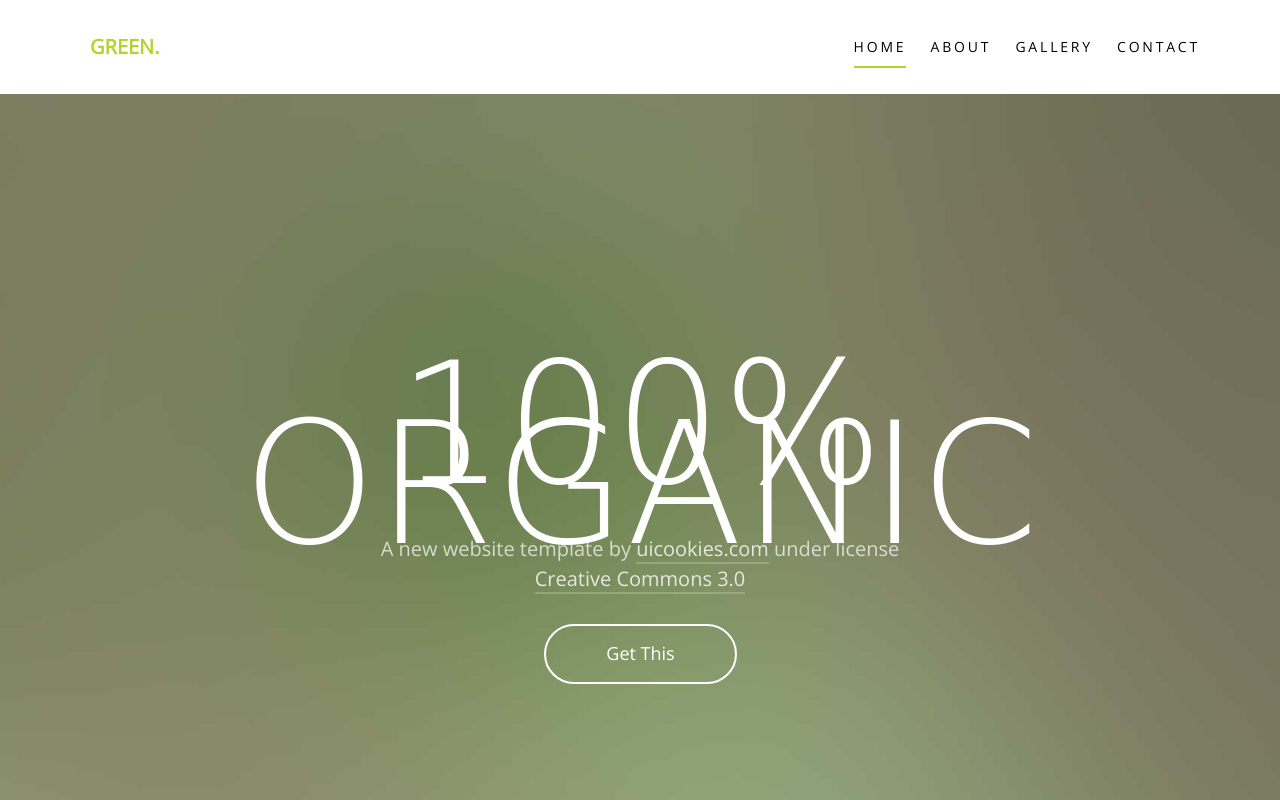
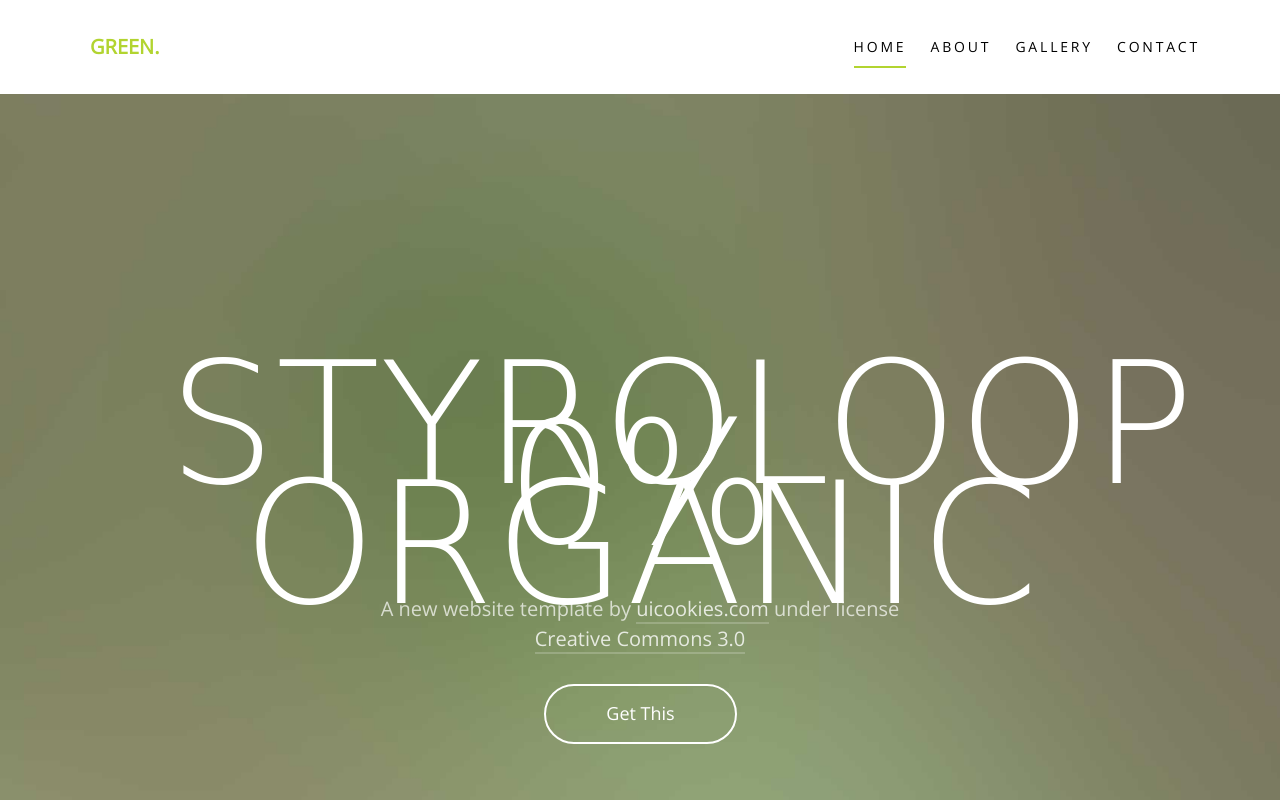
Before and after one commit to isafarfan/styroloop.com, a website: page index.html in a window 1280 px wide. Shown: the top 800 px of the page. Drawn offline with nearby package versions, Linux system fonts and the light colour scheme; files whose address does not match are found by name; a web font is replaced by a local one.

Commit message:
Styroloop

```diff
--- a/index.html
+++ b/index.html
@@ -56,7 +56,7 @@
         <div class="row">
           <div class="col-md-10 col-md-offset-1">
             <div class="probootstrap-slider-text text-center">
-              <h1 class="probootstrap-heading probootstrap-animate mb20" data-animate-effect="fadeIn">100% Organic</h1>
+              <h1 class="probootstrap-heading probootstrap-animate mb20" data-animate-effect="fadeIn">Styroloop 0% organic</h1>
               <div class="probootstrap-animate probootstrap-sub-wrap mb30" data-animate-effect="fadeIn">A new website template by <a href="https://uicookies.com/">uicookies.com</a> under license <a href="https://uicookies.com/license/">Creative Commons 3.0</a></div>
               <p class="probootstrap-animate" data-animate-effect="fadeIn"><a href="#" class="btn btn-ghost btn-ghost-white">Get This</a></p>
             </div>
```
